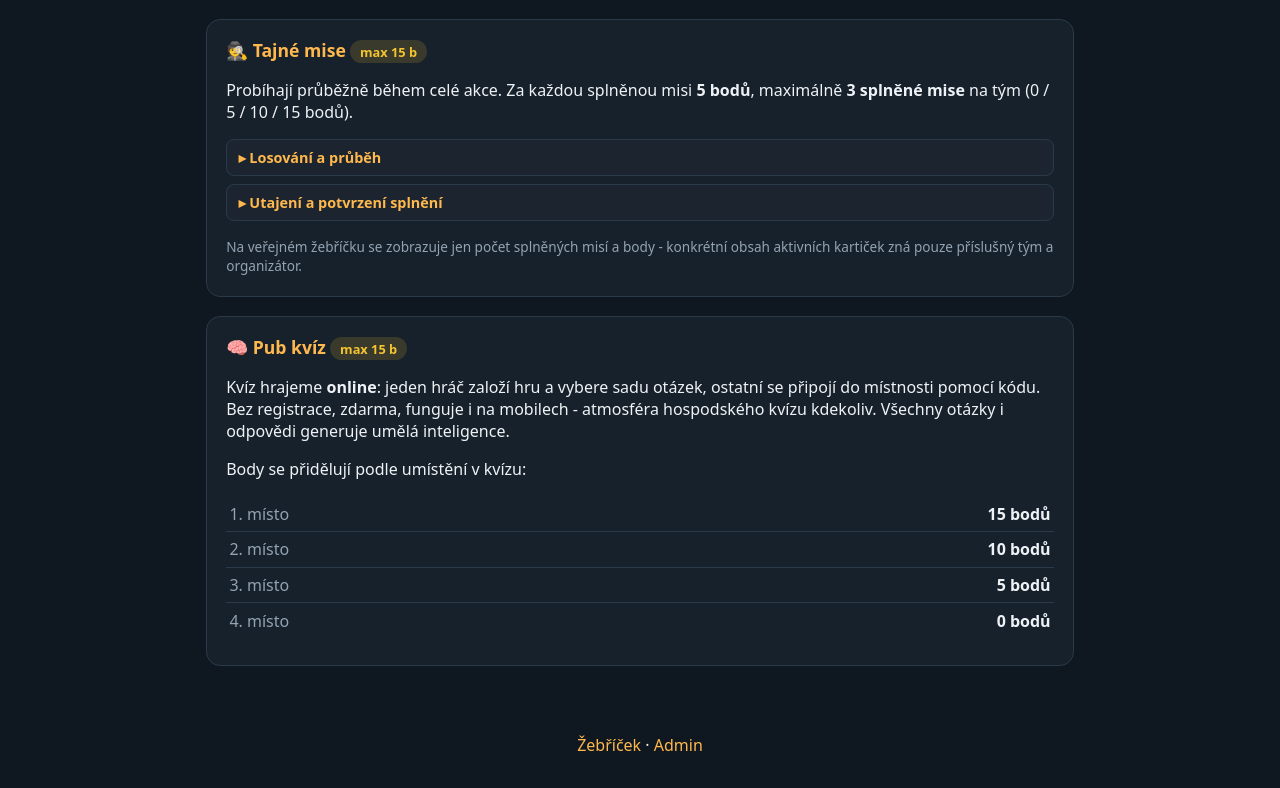
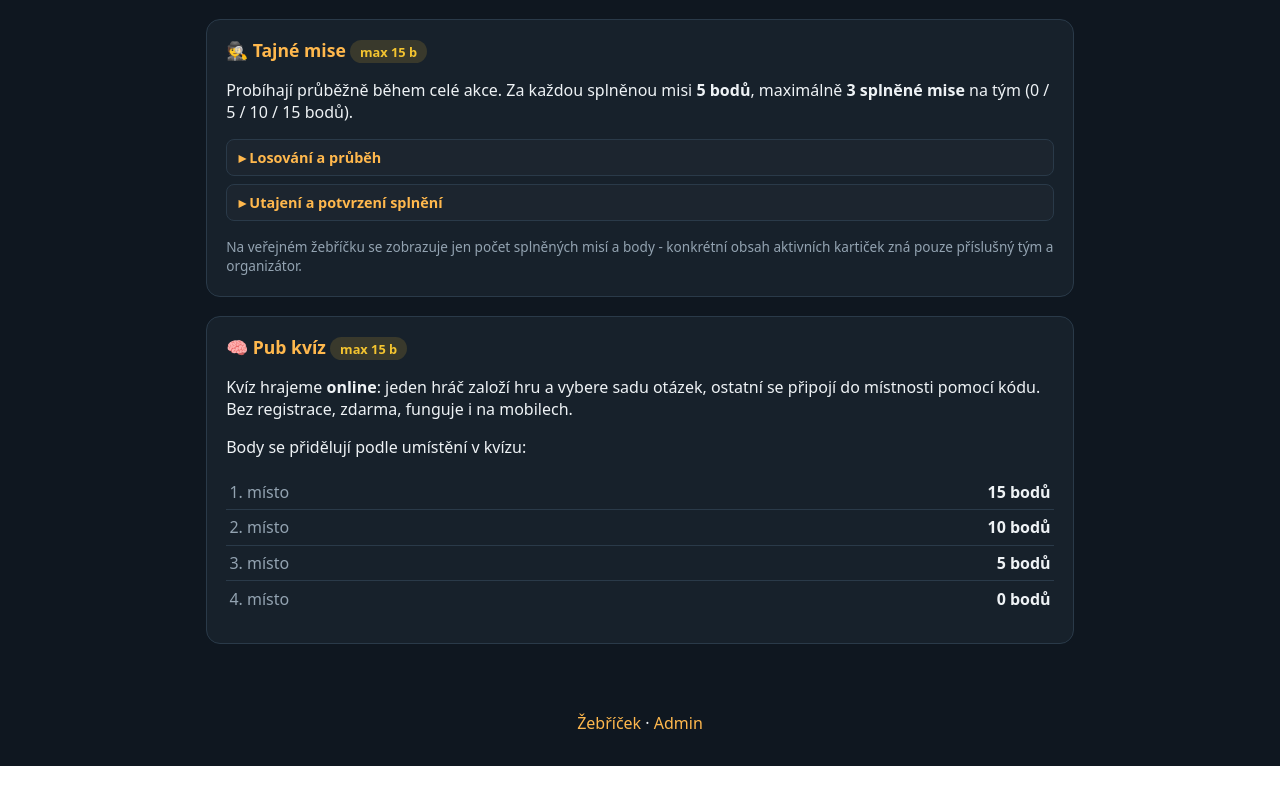
Before and after one commit to maxama99/domaslav-2026, a website: page public/pravidla.html in a window 1280 px wide. Shown: the part 1820-2608 px from the top of the page. After the commit the page ends 2586 px from the top, so only its background shows below. Drawn offline with Linux system fonts and the light colour scheme.

Commit message:
fix: remove redundant information about quiz registration in rules

```diff
--- a/public/pravidla.html
+++ b/public/pravidla.html
@@ -298,8 +298,7 @@
         <p>
           Kvíz hrajeme <strong>online</strong>: jeden hráč založí hru a vybere
           sadu otázek, ostatní se připojí do místnosti pomocí kódu. Bez
-          registrace, zdarma, funguje i na mobilech - atmosféra hospodského
-          kvízu kdekoliv. Všechny otázky i odpovědi generuje umělá inteligence.
+          registrace, zdarma, funguje i na mobilech.
         </p>
         <p>Body se přidělují podle umístění v kvízu:</p>
         <ul class="placing">
```
